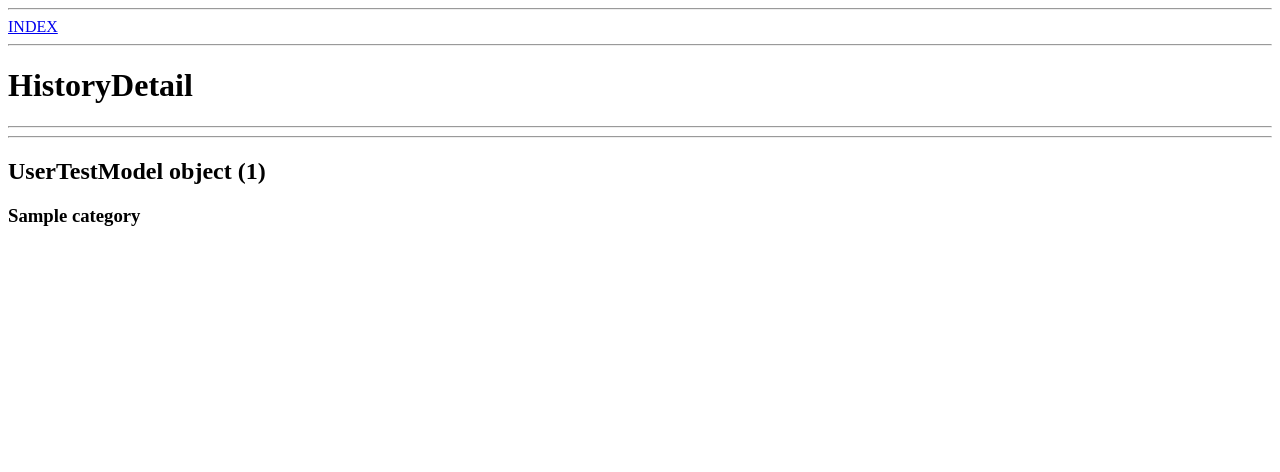
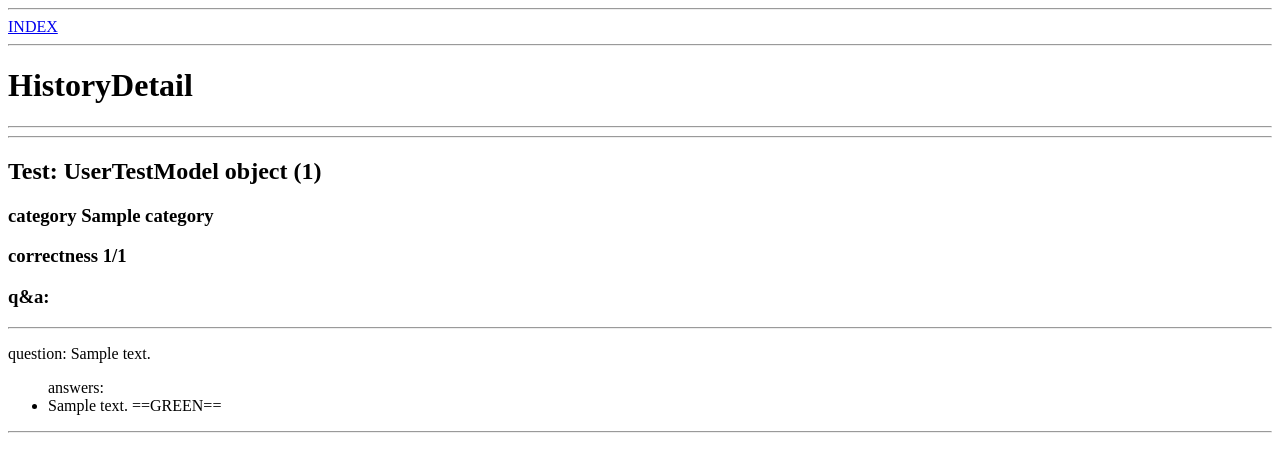
Before and after one commit to rYauheni/LegalTrainer, a Django app: page /profile/history/1 in a window 1280 px wide. Shown: the top 472 px of the page. Run offline with Django 4.2, Linux system fonts and the light colour scheme; tables that the repository leaves empty hold one stand-in row (values such as "Sample post").

Commit message:
refactored history block (general history and detail history) in userprofile app

```diff
--- a/userprofile/templates/userprofile/history_detail.html
+++ b/userprofile/templates/userprofile/history_detail.html
@@ -8,6 +8,32 @@
     <h1>HistoryDetail</h1>
     <hr>
     <hr>
-    <h2>{{ user_test }}</h2>
-    <h3>{{ user_test_cat }}</h3>
+    <h2>Test: {{ user_test_result.user_test }}</h2>
+    <h3>category {{ user_test_result.user_test_category.title }}</h3>
+    <h3>correctness {{ user_test_result.correct }}/{{ full_user_test_result|length }} </h3>
+    <h3>q&a:</h3>
+    {% for question, content in full_user_test_result.items %}
+        <hr>
+        <p>question: {{ question }}</p>
+        <ul>
+            answers:
+            {% for answer in content.answers %}
+                <li>
+                    {{ answer }}
+                    {% if answer in content.user_answers and answer in content.correct_answers %}
+                        ==GREEN==
+                    {% elif answer not in content.user_answers and answer in content.correct_answers %}
+                        ==YELLOW==
+                    {% elif answer in content.user_answers and answer not in content.correct_answers %}
+                        ==RED==
+                    {% elif answer not in content.user_answers and answer not in content.correct_answers %}
+                        ==GREY==
+                    {% else %}
+                        ==ERRORERRORERROR==
+                    {% endif %}
+                </li>
+            {% endfor %}
+        </ul>
+        <hr>
+    {% endfor %}
 {% endblock %}
--- a/userprofile/views.py
+++ b/userprofile/views.py
@@ -1,3 +1,4 @@
+from django.core.paginator import Paginator
 from django.contrib import messages
 from django.shortcuts import render, redirect
 from django.contrib.auth import login, logout, update_session_auth_hash
@@ -11,7 +12,7 @@ from .forms import RegisterUserForm, LoginUserForm, UserProfileForm, UserPasswor
 from .utils import show_pie_histogram, show_bar_histogram
 from .tasks import cleanup_old_images
 
-from quiz.models import Category, Answer, Test, UserTestModel, UserTestAnswer
+from quiz.models import Category, Answer, Test, UserTestModel, UserTestAnswer, UserTestResult
 
 
 import time
@@ -156,25 +157,53 @@ class UserTestHistoryListView(ListView):
 
     def get_context_data(self, **kwargs):
         context = super().get_context_data(**kwargs)
+        user_tests = context['user_tests']
+        user_test_results = {user_test: {'is_finished': False, 'category': '', 'correct': 0, 'incorrect': 0, 'number': 0} for user_test in user_tests}
 
-        # Получить список объектов UserTestModel из контекста
-        user_tests = context['user_tests']
-
-        # Создадим список для хранения категорий
-        category_titles = []
+        page_number = self.request.GET.get('page')
+        page_number = int(page_number) if page_number else 1
+        counter = len(self.get_queryset()) - ((page_number - 1) * self.paginate_by)
 
         for user_test in user_tests:
-            test = user_test.test  # Получить связанный объект Test
-            first_test_question = test.testquestion_set.first()  # Получить первый объект TestQuestion
+            try:
+                user_test_result = UserTestResult.objects.get(user_test=user_test)
+            except UserTestResult.DoesNotExist:
+                user_test_result = 0
+            if user_test_result:
+                category = user_test_result.user_test_category
+                correct = user_test_result.correct
+                incorrect = user_test_result.incorrect
+                user_test_results[user_test]['is_finished'] = True
+                user_test_results[user_test]['category'] = category
+                user_test_results[user_test]['correct'] = correct
+                user_test_results[user_test]['incorrect'] = incorrect
+            user_test_results[user_test]['number'] = counter
+            counter -= 1
 
-            if first_test_question:
-                category_title = first_test_question.question.category.title
-            else:
-                category_title = None  # Обработка случая, если нет вопросов в тесте
+        context['user_tests'] = user_test_results
 
-            category_titles.append(category_title)
+        #     categories_stat = {category.title: {'questions': 0, 'correct': 0, 'incorrect': 0, 'his_pie': ''} for category in
+        #                        categories}
 
-        context['user_test_cats'] = category_titles
+
+        # # Получить список объектов UserTestModel из контекста
+        # user_tests = context['user_tests']
+        #
+        # # Создадим список для хранения категорий
+        # category_titles = []
+        #
+        # for user_test in user_tests:
+        #     test = user_test.test  # Получить связанный объект Test
+        #     first_test_question = test.testquestion_set.first()  # Получить первый объект TestQuestion
+        #
+        #     if first_test_question:
+        #         category_title = first_test_question.question.category.title
+        #     else:
+        #         category_title = None  # Обработка случая, если нет вопросов в тесте
+        #
+        #     category_titles.append(category_title)
+        #
+        # context['user_test_cats'] = category_titles
         return context
 
     # def get_queryset(self):
@@ -216,14 +245,35 @@ class UserTestDetailView(DetailView):
 
     def get_context_data(self, **kwargs):
         context = super().get_context_data(**kwargs)
-        user_test = self.get_object()  # Получить текущий объект UserTestModel
-        test = user_test.test  # Получить связанный объект Test
-        first_test_question = test.testquestion_set.first()  # Получить первый объект TestQuestion
-        if first_test_question:
-            category = first_test_question.question.category.title
-        else:
-            category = None  # Обработка случая, если нет вопросов в тесте
-        context['user_test_cat'] = category
+        user_test = self.get_object()
+        test = user_test.test
+        user_test_questions = test.testquestion_set.order_by('order')
+        user_answers = UserTestAnswer.objects.get(user_test=user_test)
+        user_test_result = UserTestResult.objects.get(user_test=user_test)
+        full_user_test_result = {}
+        for user_test_question in user_test_questions:
+            question = user_test_question.question
+            answers = Answer.objects.filter(question=question)
+
+            full_user_test_result.setdefault(
+                question, {
+                    'answers': answers,
+                    'user_answers': [],
+                    'correct_answers': []
+                }
+            )
+
+            user_answers_list = user_answers.user_answers.filter(question=question)
+            for u_answer in user_answers_list:
+                full_user_test_result[question]['user_answers'].append(u_answer)
+
+            if not full_user_test_result[question]['correct_answers']:
+                correct_answers = Answer.objects.filter(question=question, correctness=True)
+                for c_answer in correct_answers:
+                    full_user_test_result[question]['correct_answers'].append(c_answer)
+
+        context['user_test_result'] = user_test_result
+        context['full_user_test_result'] = full_user_test_result
         return context
 
 
```
Also changed, not shown: userprofile/templates/userprofile/history.html (+10 -10 lines).
